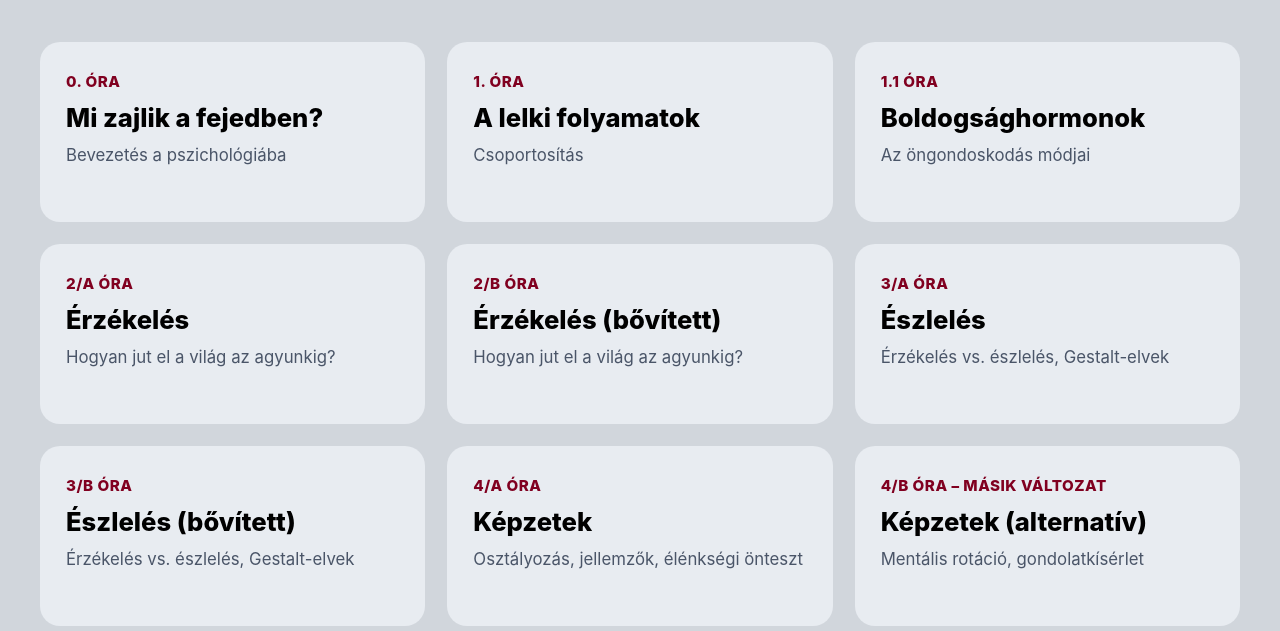
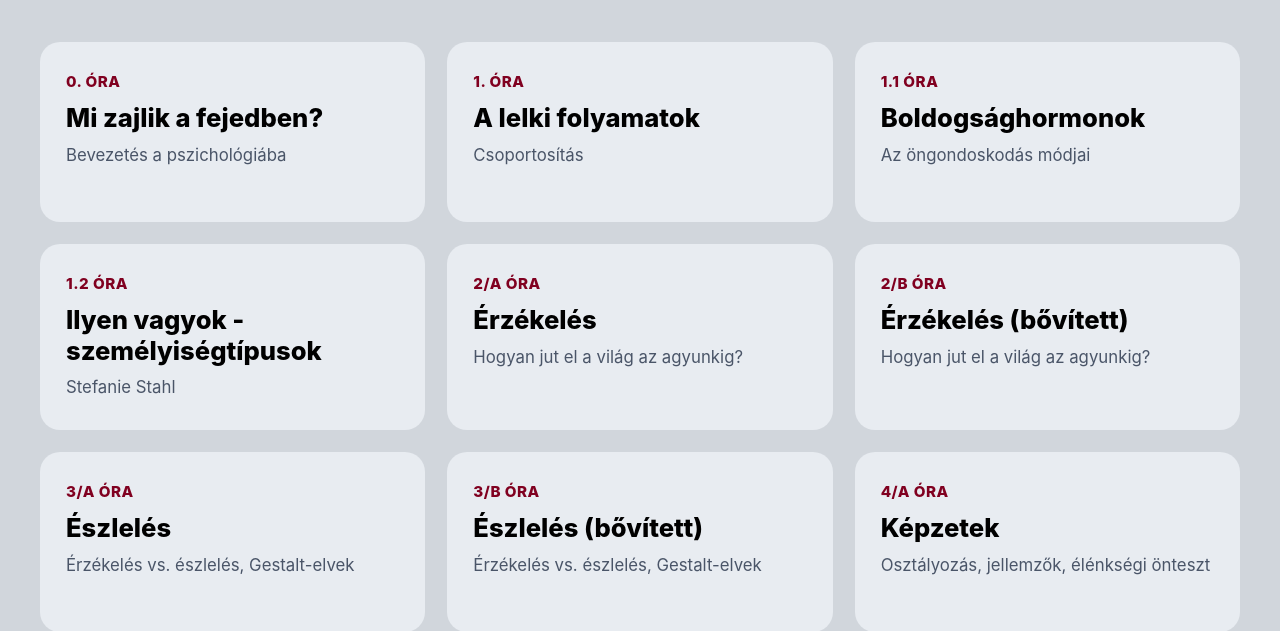
Before and after one commit to KonczMagda/Classroom, a plain HTML site: page index.html in a window 1280 px wide. Shown: the part 169-800 px from the top of the page. Drawn offline with Linux system fonts and the light colour scheme.

Commit message:
Update index.html

```diff
--- a/index.html
+++ b/index.html
@@ -134,6 +134,13 @@
                 <p class="card-desc">Az öngondoskodás módjai</p>
             </a>
 
+            <!-- 1.2 ÓRA -->
+            <a href="ilyen-vagyok.html" class="card">
+                <div class="badge">1.2 ÓRA</div>
+                <h2 class="card-title">Ilyen vagyok - személyiségtípusok</h2>
+                <p class="card-desc">Stefanie Stahl</p>
+            </a>
+
             <!-- 2/A ÓRA -->
             <a href="erzekeles.html" class="card">
                 <div class="badge">2/A ÓRA</div>
```
